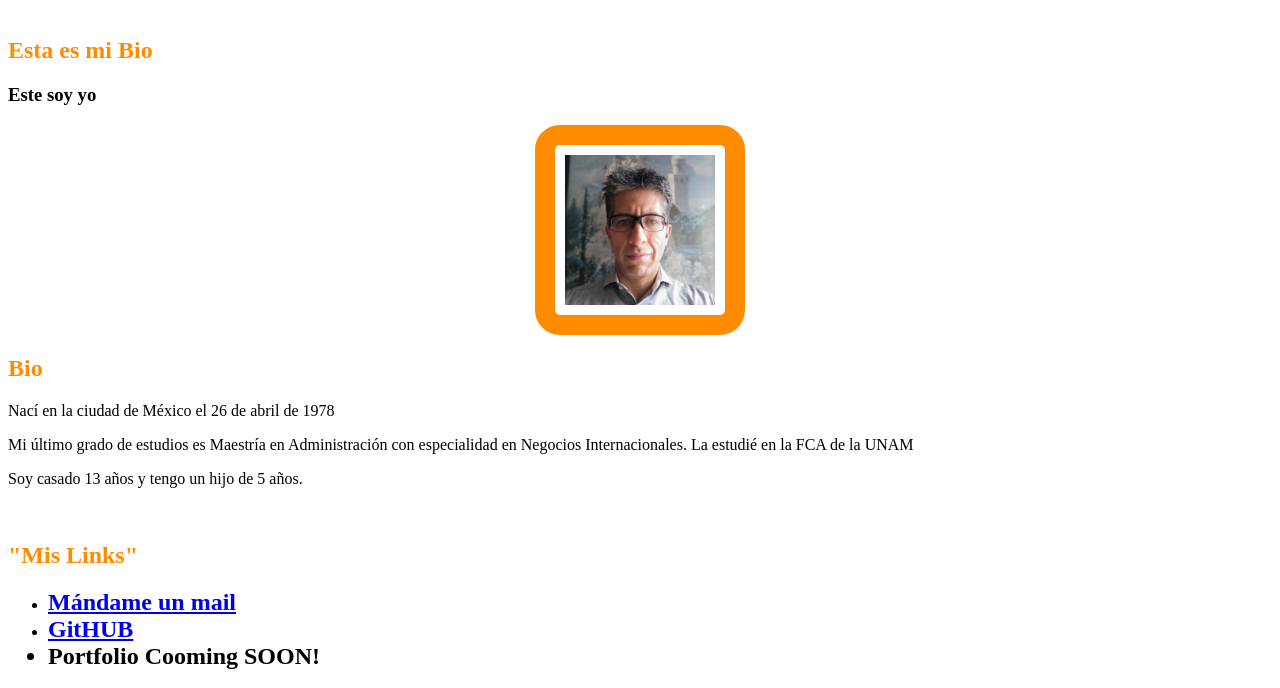
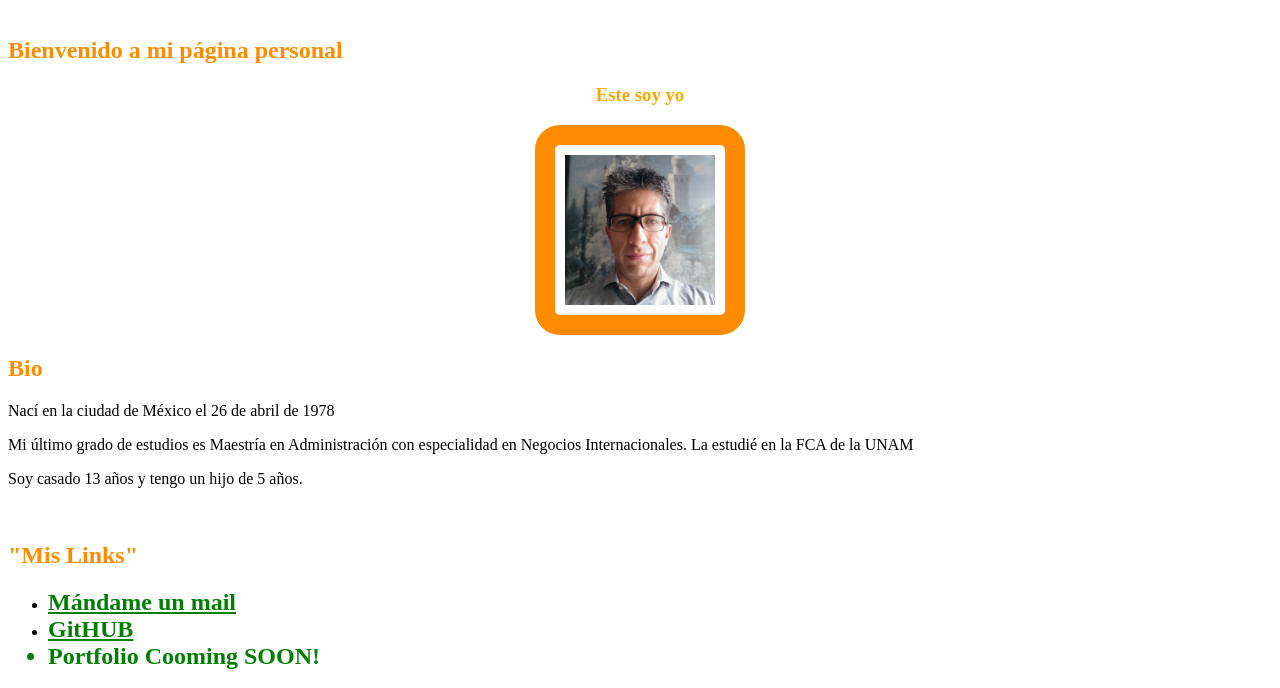
Before and after one commit to mecastilloc/starting, a plain HTML site: page index.html in a window 1280 px wide. Shown: the part 112-800 px from the top of the page. Drawn offline with Linux system fonts and the light colour scheme.

Commit message:
Modifico headers

```diff
--- a/index.html
+++ b/index.html
@@ -10,7 +10,7 @@
 <body>
         <h1>Manuel Castillo</h1>
 
-        <h2>Esta es mi Bio</h2>
+        <h2>Bienvenido a mi página personal</h2>
         <h3>Este soy yo</h3>
 
             <img  id="styledImage" src="fotoperfil.png" alt="BonJovi Now and then"/>
--- a/style.css
+++ b/style.css
@@ -6,9 +6,13 @@ h1 {text-align: center;
     color: orangered}
 
 h2 {color: darkorange}
+h3 {color: orange;
+    text-align: center;
+}
 
 .link {font-weight: bold;
-    font-size: x-large
+    font-size: x-large;
+    color: green;
 }
 
 #styledImage {border: 20px solid darkorange;
```
